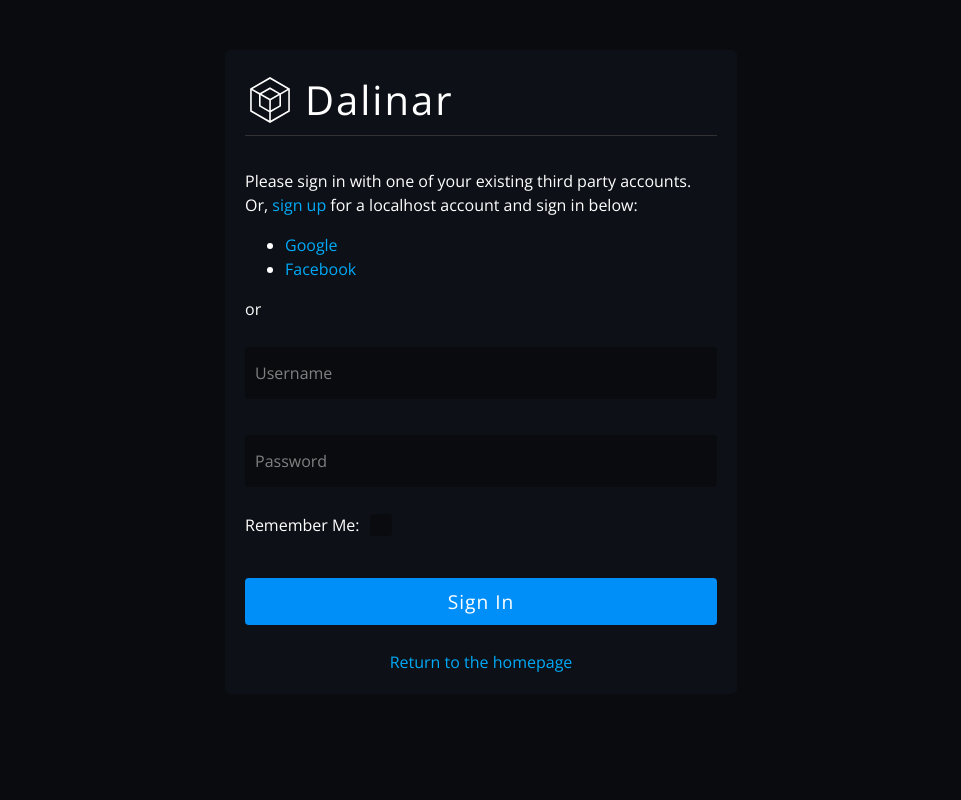
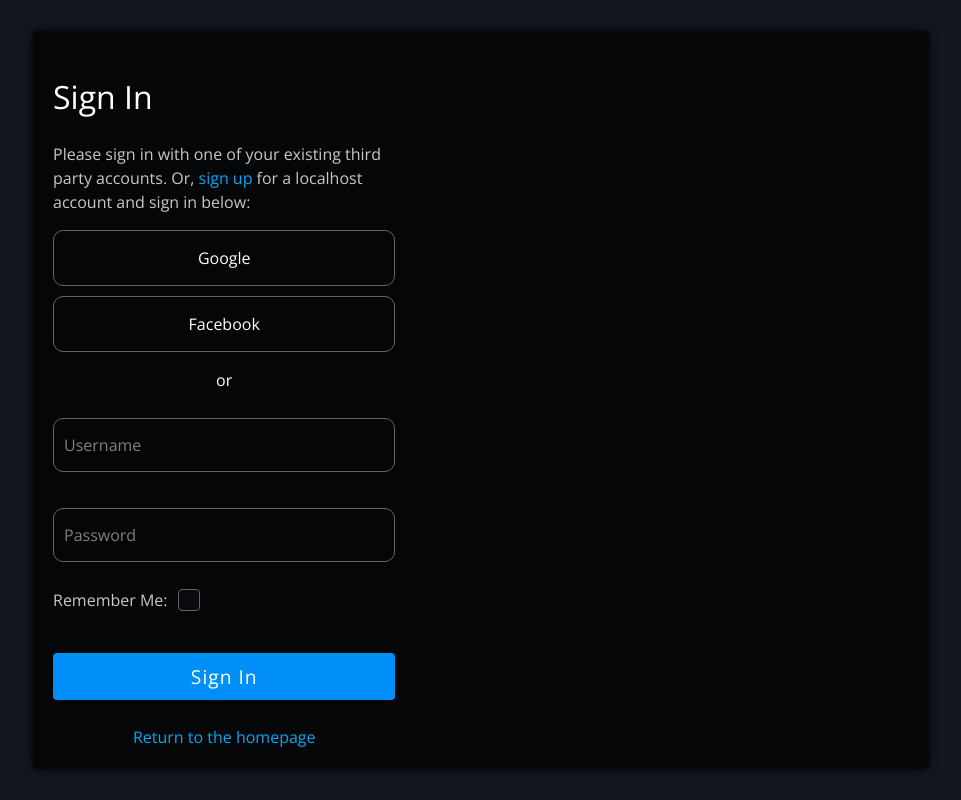
Before and after one commit to 03axdov/Dalinar-Heroku, a Django app: page /accounts/login/ in a window 1280 px wide. Shown: the whole page, without its empty margins (159-1120 px from the left). Run offline with Django 4.2, Linux system fonts and the light colour scheme; parts of the project's set-up code (start-up, migrations or seed data) failed here and were passed over.

Commit message:
Working on accounts styling

```diff
--- a/frontend/src/components/Toolbar.js
+++ b/frontend/src/components/Toolbar.js
@@ -39,7 +39,8 @@ function Toolbar({currentProfile, loadingCurrentProfile, checkLoggedIn, BACKEND_
 
             {!loadingCurrentProfile && currentProfile.user === "" &&
                 <div className="toolbar-auth">
-                    <a className="toolbar-text"  onClick={() => {
+                    <a className="toolbar-text" href="/accounts/signup" onClick={(e) => {
+                        e.preventDefault()
                         window.location.href = window.location.origin + "/accounts/signup/"
                     }}>Register</a>
                     <button href="/accounts/login" className="toolbar-button toolbar-register" onClick={(e) => {
--- a/frontend/static/css/pages/accounts.css
+++ b/frontend/static/css/pages/accounts.css
@@ -4,7 +4,8 @@
     display: flex;
     flex-direction: row;
     justify-content: center;
-    background: var(--background-dark);
+    align-items: center;
+    background: var(--background-light);
 }
 
 .form-container {
@@ -27,7 +28,6 @@
     margin-top: 50px;
     padding: 20px;
     border-radius: 8px;
-    box-shadow: 0 4px 6px rgba(0, 0, 0, 0.1);
     min-width: 400px;
 }
 
@@ -36,12 +36,13 @@ input {
     padding: 15px 10px;
     margin: 10px 0;
     border: none;
-    border-radius: 4px;
+    border-radius: 10px;
     font-size: 1rem;
     font-family: "Open Sans", "Segoe UI", Tahoma, sans-serif;
     box-sizing: border-box;
     outline: none;
-    background-color: var(--background-dark);
+    background: rgb(0,0,0,0);
+    border: 1px solid var(--border-light);
     color: white;
 }
 
@@ -95,19 +96,29 @@ button {
 }
 
 .accounts-form-container h1 {
-    display: none;
+    font-weight: 500;
+}
+
+.accounts-form-outer {
+    width: 70%;
+    background: var(--background-darker);
+    box-sizing: border-box;
+    padding: 20px;
+    border-radius: 5px;
+    box-shadow: 0 0 10px 0 black;
+    display: flex;
+    flex-direction: row;
+    align-items: center;
 }
 
 .accounts-form-container {
-    align-self: flex-start;  /* key fix */
     width: var(--form-width);
     max-width: 550px;
-    margin-top: 50px;
     height: auto;
-    box-sizing: border-box;
-    padding: 20px;
-    background: var(--background);
-    border-radius: 5px;
+}
+
+.accounts-form-container p {
+    color: rgb(200,200,200);
 }
 
 a {
@@ -174,9 +185,36 @@ a.button.secondaryAction {
     display: none;
 }
 
+.login-or {
+    text-align: center;
+}
+
+.socialaccount_providers {
+    list-style: none;
+    display: flex;
+    flex-direction: column;
+    align-items: center;
+    padding: 0;
+    gap: 10px;
+}
+
+.socialaccount_providers li {
+    width: 100%;
+    padding: 15px 10px;
+    box-sizing: border-box;
+    border: 1px solid var(--border-light);
+    border-radius: 10px;
+    width: 100%;
+    text-align: center;
+}
+.socialaccount_provider {
+    color: white;
+    text-align: center;
+}
+
 @media all and (max-width: 900px) {
     .accounts-form-container {
         max-width: none;
         padding: 0 20px;
     }
-  }
+}
--- a/templates/account/base.html
+++ b/templates/account/base.html
@@ -35,12 +35,11 @@
 
   </head>
   <body class="form-body">
-
-    </div>
     {% block body %}
 
+    <div class="accounts-form-outer">
+      <div class="accounts-form-image"></div>
       <div class="accounts-form-container">
-      <h2 class="accounts-title"><img class="accounts-logo" src="{% static "images/logoWhite.svg" %}"/>Dalinar</h2>
 
         {% block content %}
         {% endblock %}
@@ -49,6 +48,7 @@
         {% endblock %}
         <a href="/" class="skip-link">Return to the homepage</a>
       </div>
+    </div>
 
   </body>
 </html>
```
Lines whose indentation alone changed are shown as unchanged.
